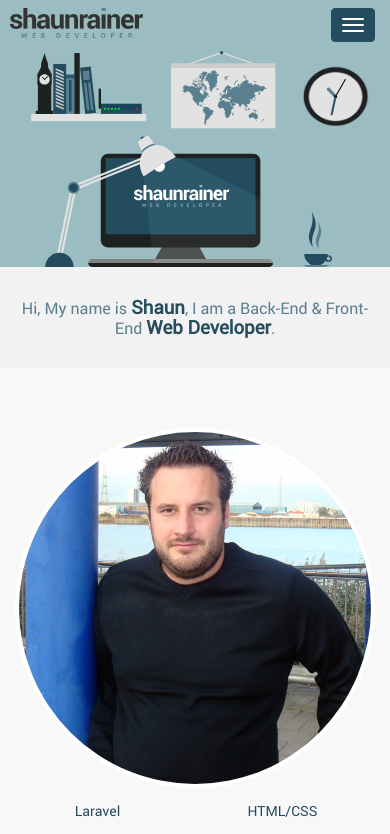
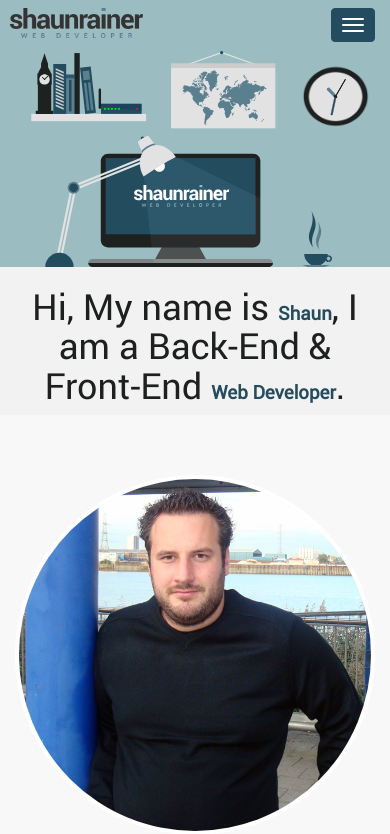
Before and after one commit to shaunrainer/portfolio, a PHP site: page / in a window 390 px wide. Shown: the top 834 px of the page. Run offline with PHP 8.4, Linux system fonts and the light colour scheme.

Commit message:
style changes

```diff
--- a/css/custom.css
+++ b/css/custom.css
@@ -246,7 +246,7 @@
     text-align: center;
 }
 
-#tagline h2 {
+#tagline h1 {
     color: #5B7E8E;
     margin-top: 60px;
     margin-bottom: 60px;
@@ -259,7 +259,7 @@
 }
 
 @media (max-width:768px) {
-    #tagline h2{
+    #tagline h1{
         font-size: 12pt;
         margin-top: 30px;
         margin-bottom: 30px;
--- a/index.php
+++ b/index.php
@@ -106,9 +106,9 @@
                 <div class="row">
 
                     <div class="col-md-12">
-                        <h2 data-sr>
+                        <h1 data-sr>
                             Hi, My name is <strong>Shaun</strong>, I am a Back-End &amp; Front-End <strong>Web Developer</strong>.
-                        </h2>
+                        </h1>
                     </div>
 
                 </div>
```
